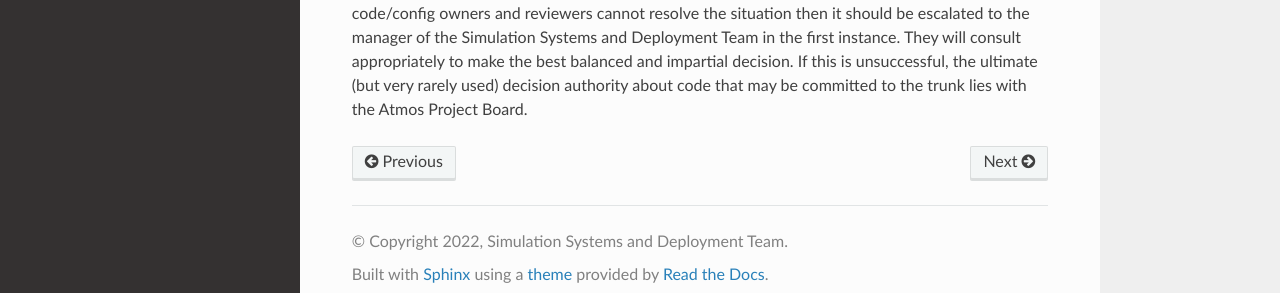
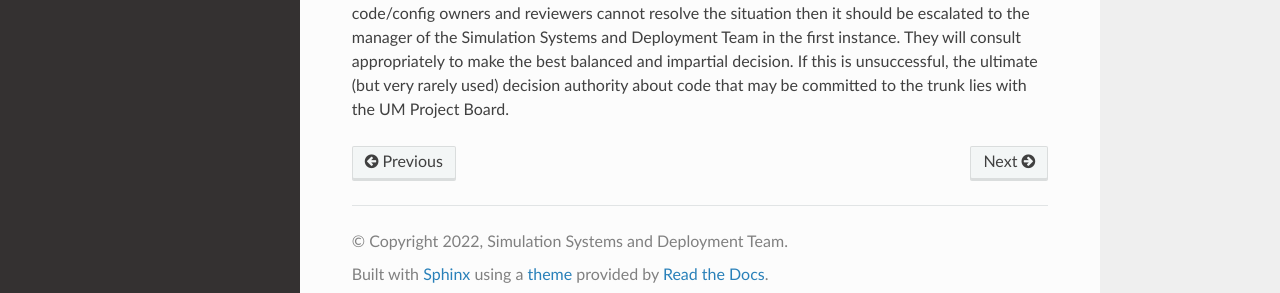
Before and after one commit to MetOffice/simulation-systems, a Sphinx documentation site: the page built from source/WorkingPractices/support.rst, in a window 1280 px wide and 1367 px high. Shown: the part 1056-1349 px from the top of the window. Built offline with Sphinx 7.4.7 and the Read the Docs theme 2.0.0, drawn with Linux system fonts in a browser that asks for light colours; some of the changed text lies outside the part shown.

Commit message:
Atmos Project Board -> UM Project Board

```diff
--- a/source/WorkingPractices/final_steps.rst
+++ b/source/WorkingPractices/final_steps.rst
@@ -70,4 +70,4 @@ team.
 
 Suggestions received will be evaluated and responded to, but a final decision
 as to whether the working practices will be modified lies with the Simulation
-Systems and Deployment team and ultimately the Atmos Project Board.
+Systems and Deployment team and ultimately the UM Project Board.
--- a/source/WorkingPractices/glossary.rst
+++ b/source/WorkingPractices/glossary.rst
@@ -2,7 +2,7 @@ Simulation Systems Glossary
 ===========================
 Please suggest new entries to the Simulation Systems and Deployment Team
 
-Atmos Project Board:
+UM Project Board:
     The governing body that oversees the work of the Simulation Systems and
     Deployment Team.
 
--- a/source/WorkingPractices/support.rst
+++ b/source/WorkingPractices/support.rst
@@ -46,4 +46,4 @@ should be escalated to the manager of the Simulation Systems and Deployment Team
 in the first instance. They will consult appropriately to make the best balanced
 and impartial decision. If this is unsuccessful, the ultimate (but very rarely
 used) decision authority about code that may be committed to the trunk lies with
-the Atmos Project Board.
+the UM Project Board.
--- a/source/WorkingPractices/working_practices.rst
+++ b/source/WorkingPractices/working_practices.rst
@@ -37,7 +37,7 @@ closed release to facilitate an intense or disruptive development.
 .. image:: images/development_cycle.png
 
 The release cycle is overseen by the Simulation Systems and Deployment Team with
-the oversight and support of the Atmos Project Board, who impartially consider
+the oversight and support of the UM Project Board, who impartially consider
 the needs of all developers and users.
 
 ..
```
